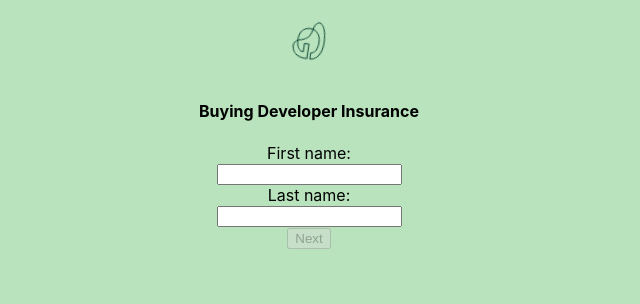
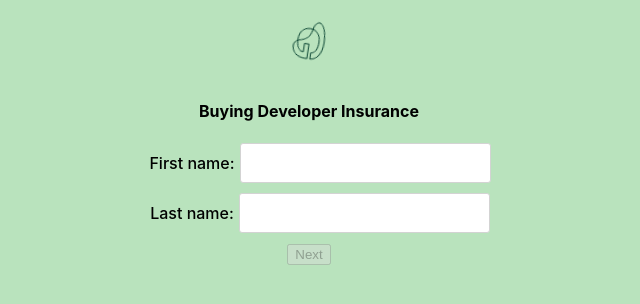
Before and after one commit to MeryFunny/buyflow, a React (Create React App) app: page /buy/insurance_dev in a window 1280 px wide. Shown: the top 304 px of the page, without its empty margins (331-971 px from the left). Built offline with nearby package versions, Linux system fonts and the light colour scheme.

Commit message:
- Add styling for inputs and form group

```diff
--- a/src/App.tsx
+++ b/src/App.tsx
@@ -1,6 +1,8 @@
 import React from 'react';
 import logo from './logo.svg';
 import './App.css';
+import './styles/index';
+
 import {
   BrowserRouter as Router,
   Switch,
--- a/src/forms/FormGroup.tsx
+++ b/src/forms/FormGroup.tsx
@@ -1,13 +1,14 @@
 import React from 'react';
+import { CSS_CLASSES } from '../styles/cssClasses.contants';
 
 interface FromGroupProps {
     label: string
 }
 
-const FromGroup: React.FC<FromGroupProps> = ({ children,label}) => {
+const FromGroup: React.FC<FromGroupProps> = ({ children, label }) => {
     return (
-        <div>
-            { label && (<label>{ label }</label>) }
+        <div className={ CSS_CLASSES.FORM_GROUP }>
+            { label && (<label className={ CSS_CLASSES.FORM_GROUP_LABEL }>{ label }</label>) }
             <div> { children }</div>
         </div>
     );
--- a/src/forms/Input.tsx
+++ b/src/forms/Input.tsx
@@ -1,5 +1,6 @@
 import React from 'react';
 import { validate } from '../utils/validation.utils';
+import { CSS_CLASSES } from '../styles/cssClasses.contants';
 
 interface InputProps {
     value: any,
@@ -20,6 +21,7 @@ const Input: React.FC<InputProps> = ({ value, type, validators, onBlur, onChange
 
     return (
         <input
+            className={ CSS_CLASSES.INPUT }
             type={ type }
             value={ value }
             onBlur={ handleFieldBlur }
--- /dev/null
+++ b/src/styles/cssClasses.contants.js
@@ -0,0 +1,5 @@
+export const CSS_CLASSES = {
+  FORM_GROUP: 'form-group',
+  FORM_GROUP_LABEL: 'form-group-label',
+  INPUT: 'input'
+}
--- /dev/null
+++ b/src/styles/form.css
@@ -0,0 +1,34 @@
+.form-group {
+    display: flex;
+    flex-direction: row;
+    justify-content: center;
+    margin-bottom: 10px;
+}
+
+.form-group .form-group-label {
+    display: flex;
+    align-items: center;
+    padding-right: 5px;
+    font-weight: 500;
+}
+
+.form-group .input {
+    height: 36px;
+    display: flex;
+    width: 100%;
+    outline: none;
+    border-width: 1px;
+    padding-left: 10px;
+    padding-right: 10px;
+    border-radius: 3px;
+    background-color: white;
+    border-style: solid;
+    font-size: 16px;
+    transition: border-color 200ms linear 0s;
+    border-color: lightgray;
+}
+
+.form-group .input:focus {
+    border-color: rgb(0, 61, 43);
+    border-width: 1px;
+}
--- /dev/null
+++ b/src/styles/index.js
@@ -0,0 +1 @@
+import './form.css'
```
